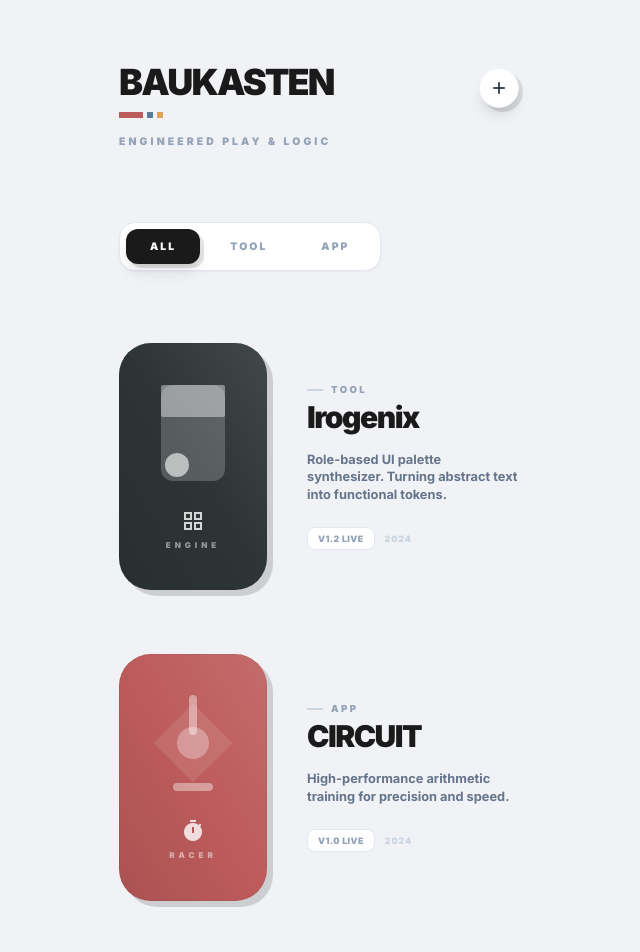
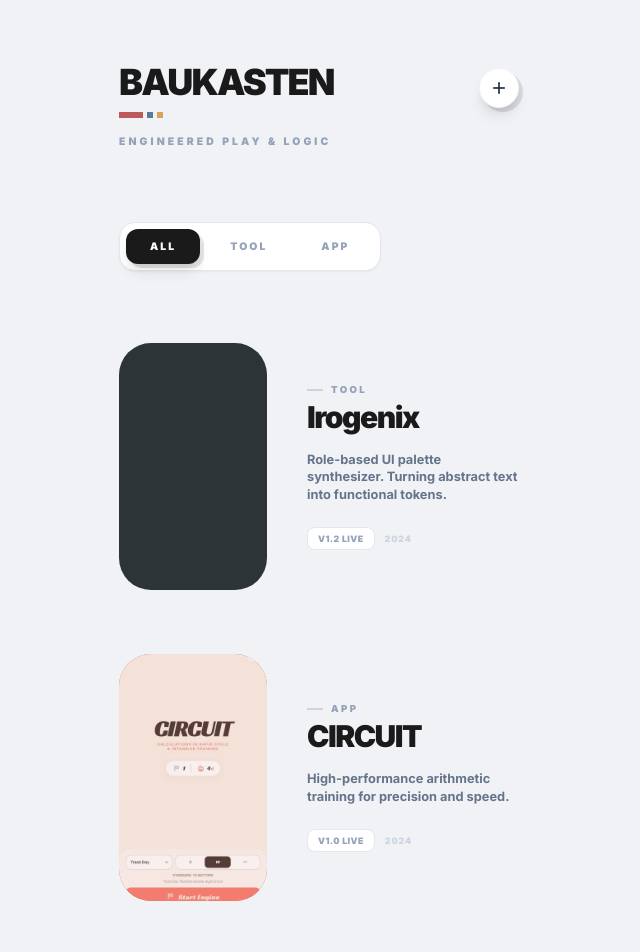
Before and after one commit to Josh-Temple/Baukasten, a React (Vite) app: page / in a window 1280 px wide. Shown: the top 952 px of the page, without its empty margins (321-961 px from the left). Built offline with nearby package versions, Linux system fonts and the light colour scheme.

Commit message:
Remove gallery card icon overlay

```diff
--- a/components/ProjectCard.tsx
+++ b/components/ProjectCard.tsx
@@ -6,70 +6,24 @@ interface ProjectCardProps {
 }
 
 export const ProjectCard: React.FC<ProjectCardProps & { onClick: () => void }> = ({ project, onClick }) => {
-  const renderGeometricToy = () => {
-    const baseClass = "absolute transition-all duration-1000 ease-[cubic-bezier(0.34,1.56,0.64,1)] group-hover/btn:scale-110";
-
-    switch (project.variant) {
-      case 'blue':
-        // アングーラ（L字）を想起させる数学的配置
-        return (
-          <div className="relative w-16 h-24">
-            <div className={`${baseClass} inset-0 bg-white/20 rounded-xl group-hover/btn:rotate-180`}></div>
-            <div className={`${baseClass} top-0 left-0 w-full h-8 bg-white/40 rounded-sm`}></div>
-            <div className={`${baseClass} bottom-0 left-0 w-8 h-8 bg-white/60 rounded-full scale-75 group-hover/btn:scale-100`}></div>
-          </div>
-        );
-      case 'yellow':
-        // 円柱とプレートのスタッキング
-        return (
-          <div className="relative w-16 h-24">
-            <div className={`${baseClass} top-2 left-1/2 -translate-x-1/2 w-12 h-12 bg-white/40 rounded-full shadow-inner`}></div>
-            <div className={`${baseClass} bottom-2 left-0 w-full h-12 bg-white/20 rounded-lg group-hover/btn:-translate-y-4`}></div>
-            <div className={`${baseClass} bottom-2 left-1/2 -translate-x-1/2 w-6 h-6 bg-white/50 rounded-sm rotate-45`}></div>
-          </div>
-        );
-      case 'red':
-        // ネフスピールのようなインターロック形状の抽象化
-        return (
-          <div className="relative w-16 h-24 flex items-center justify-center">
-            <div className={`${baseClass} w-14 h-14 bg-white/10 rotate-45 flex items-center justify-center group-hover/btn:rotate-[225deg]`}>
-                <div className="w-8 h-8 bg-white/30 rounded-full"></div>
-            </div>
-            <div className={`${baseClass} bottom-0 w-10 h-2 bg-white/40 rounded-full`}></div>
-            <div className={`${baseClass} top-0 w-2 h-10 bg-white/40 rounded-full`}></div>
-          </div>
-        );
-      default:
-        return null;
-    }
-  };
-
   return (
     <section className="grid grid-cols-12 gap-8 items-center w-full max-w-md mx-auto px-6 group/item">
       {/* Visual Block Side (Phone Aspect Ratio) */}
       <div className="col-span-5">
         <button
           onClick={onClick}
-          className="group/btn w-full aspect-[3/5] rounded-[2rem] shadow-toy-deep relative flex flex-col items-center justify-center text-white overflow-hidden transition-all duration-700 hover:scale-[1.05] hover:shadow-float hover:-translate-y-2 active:scale-95 active:translate-y-0"
+          className="group/btn w-full aspect-[3/5] rounded-[2rem] relative flex flex-col items-center justify-center text-white overflow-hidden transition-transform duration-700 hover:scale-[1.03] active:scale-95"
           style={{ backgroundColor: project.themeColor }}
         >
-          {/* Geometric Toy Element */}
-          <div className="z-10 mb-2">
-            {renderGeometricToy()}
-          </div>
+          {project.cardImage && (
+            <img
+              src={project.cardImage}
+              alt={`${project.title} preview`}
+              className="absolute inset-0 h-full w-full object-cover opacity-90"
+              loading="lazy"
+            />
+          )}
 
-          <div className="mt-4 flex flex-col items-center z-10">
-            <span className="material-icons text-2xl mb-1 opacity-80">
-              {project.iconName}
-            </span>
-            <span className="text-[0.5rem] font-black tracking-[0.5em] uppercase opacity-50 leading-none">
-              {project.label}
-            </span>
-          </div>
-
-          {/* Matte & Edge Finish */}
-          <div className="absolute inset-0 bg-gradient-to-tr from-black/10 via-transparent to-white/10 pointer-events-none"></div>
-          <div className="absolute inset-0 ring-1 ring-inset ring-black/5 rounded-[2rem]"></div>
         </button>
       </div>
 
--- a/components/ProjectDetail.tsx
+++ b/components/ProjectDetail.tsx
@@ -83,6 +83,15 @@ export const ProjectDetail: React.FC<ProjectDetailProps> = ({ project, onBack })
                 {slides.map((slide, i) => (
                     <div key={i} className="min-w-[75%] snap-center">
                         <div className="bg-white rounded-[3.5rem] border-[8px] border-white overflow-hidden aspect-[9/19] flex items-center justify-center shadow-float group/slide relative">
+                             {slide.src ? (
+                                <img
+                                  src={slide.src}
+                                  alt={slide.caption}
+                                  className="h-full w-full object-cover"
+                                  loading="lazy"
+                                />
+                              ) : (
+                                <>
                                   {/* Abstract placeholder for high-end mobile interface */}
                                   <div className="w-full h-full bg-slate-50 flex flex-col p-10 transition-all duration-1000 group-hover/slide:bg-white">
                                     <div className="w-full h-1 bg-slate-100 rounded-full mb-8"></div>
@@ -96,6 +105,8 @@ export const ProjectDetail: React.FC<ProjectDetailProps> = ({ project, onBack })
                                       </div>
                                     </div>
                                   </div>
+                                </>
+                              )}
                              {/* Gloss Overlay */}
                              <div className="absolute inset-0 bg-gradient-to-tr from-black/5 via-transparent to-white/20 pointer-events-none"></div>
                         </div>
--- a/constants.ts
+++ b/constants.ts
@@ -75,10 +75,11 @@ export const PROJECTS: Project[] = [
     techStack: ['React', 'Dexie.js', 'Recharts', 'Tailwind CSS'],
     repoLink: '#',
 
+    cardImage: '/screenshots/circuit/01_start.png',
     screenshots: [
-      { caption: 'Cockpit View' },
-      { caption: 'Telemetry Dashboard' },
-      { caption: 'Engine Mapping' }
+      { caption: 'Cockpit View', src: '/screenshots/circuit/02_main.png' },
+      { caption: 'Telemetry Dashboard', src: '/screenshots/circuit/03_result.png' },
+      { caption: 'Engine Mapping', src: '/screenshots/circuit/04_stats.png' }
     ]
   },
   {
--- a/types.ts
+++ b/types.ts
@@ -34,5 +34,6 @@ export interface Project {
   techStack?: string[];
   repoLink?: string;
 
-  screenshots?: { caption: string }[];
+  cardImage?: string;
+  screenshots?: { caption: string; src?: string }[];
 }
```
Lines whose indentation alone changed are shown as unchanged.
